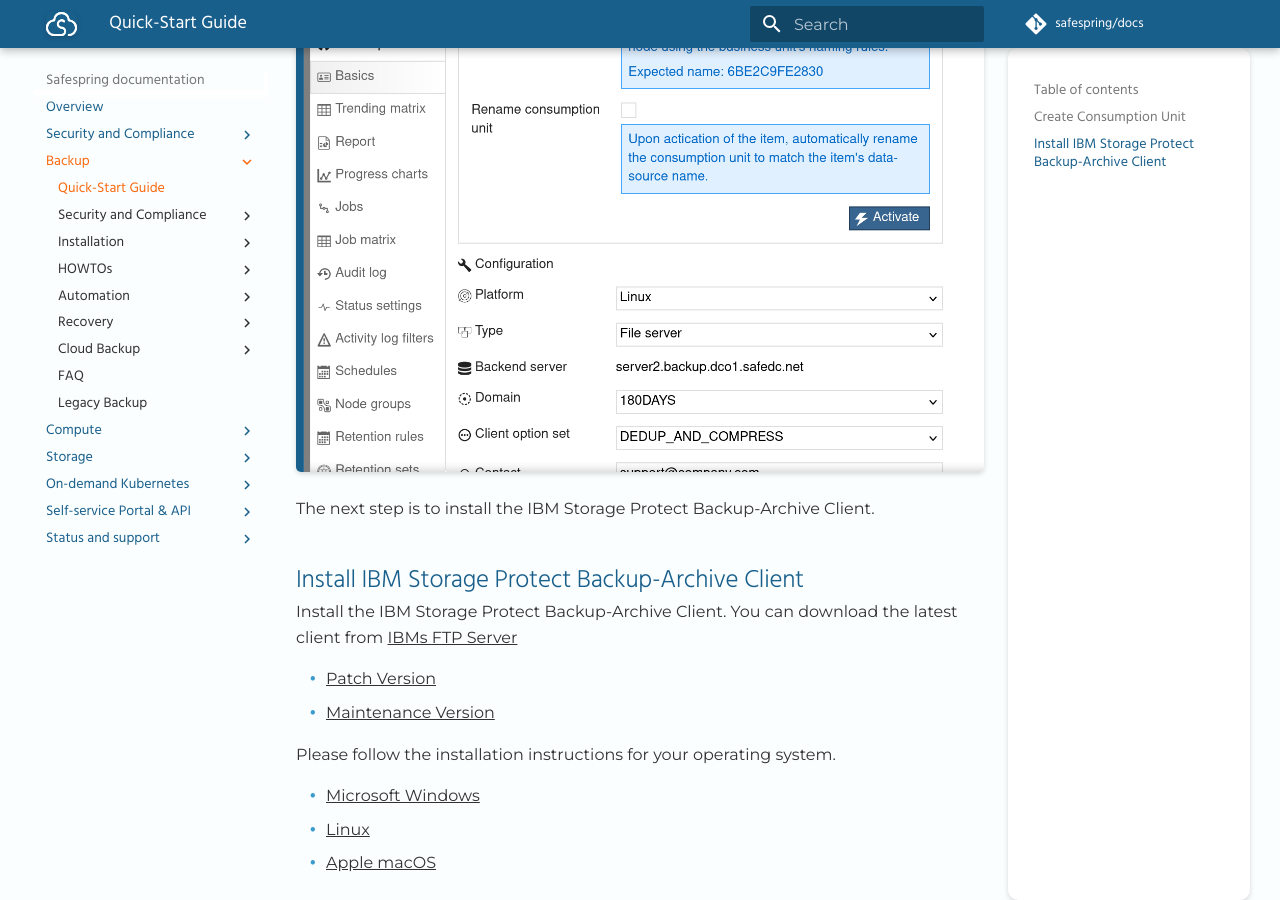
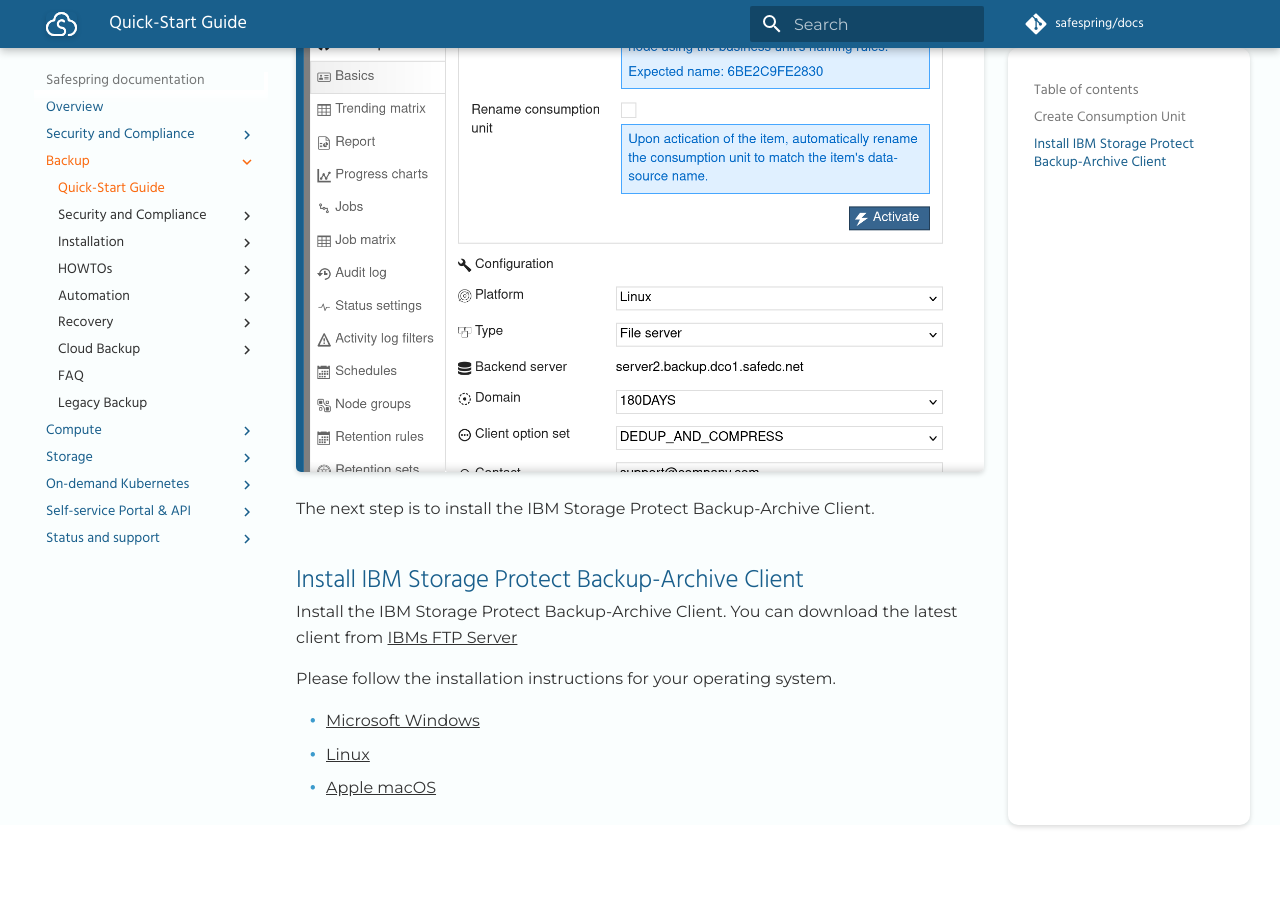
Before and after one commit to safespring/docs, an MkDocs documentation site: the page built from content/backup/quickstart-guide.md, in a window 1280 px wide and 900 px high, scrolled down 2364 px. Built offline with MkDocs 1.6.1 and Material for MkDocs 9.7.7, drawn with Linux system fonts in a browser that asks for light colours; some web fonts are replaced; a script that is not in the unit is left out; comment, search, counter and statistics services are not loaded.

Commit message:
Removed seemingly obsolete "patch versions" URL.

```diff
--- a/content/backup/quickstart-guide.md
+++ b/content/backup/quickstart-guide.md
@@ -68,9 +68,6 @@
 <a href="https://public.dhe.ibm.com/storage/tivoli-storage-management/maintenance/client/v8r2/" target="_blank">
 IBMs FTP Server</a>
 
-- <a href="https://public.dhe.ibm.com/storage/tivoli-storage-management/patches/client/" target="_blank">Patch Version</a>
-- <a href="https://public.dhe.ibm.com/storage/tivoli-storage-management/maintenance/client/" target="_blank">Maintenance Version</a>
-
 Please follow the installation instructions for your operating system.
 
 - [Microsoft Windows](install/windows.md)
```
